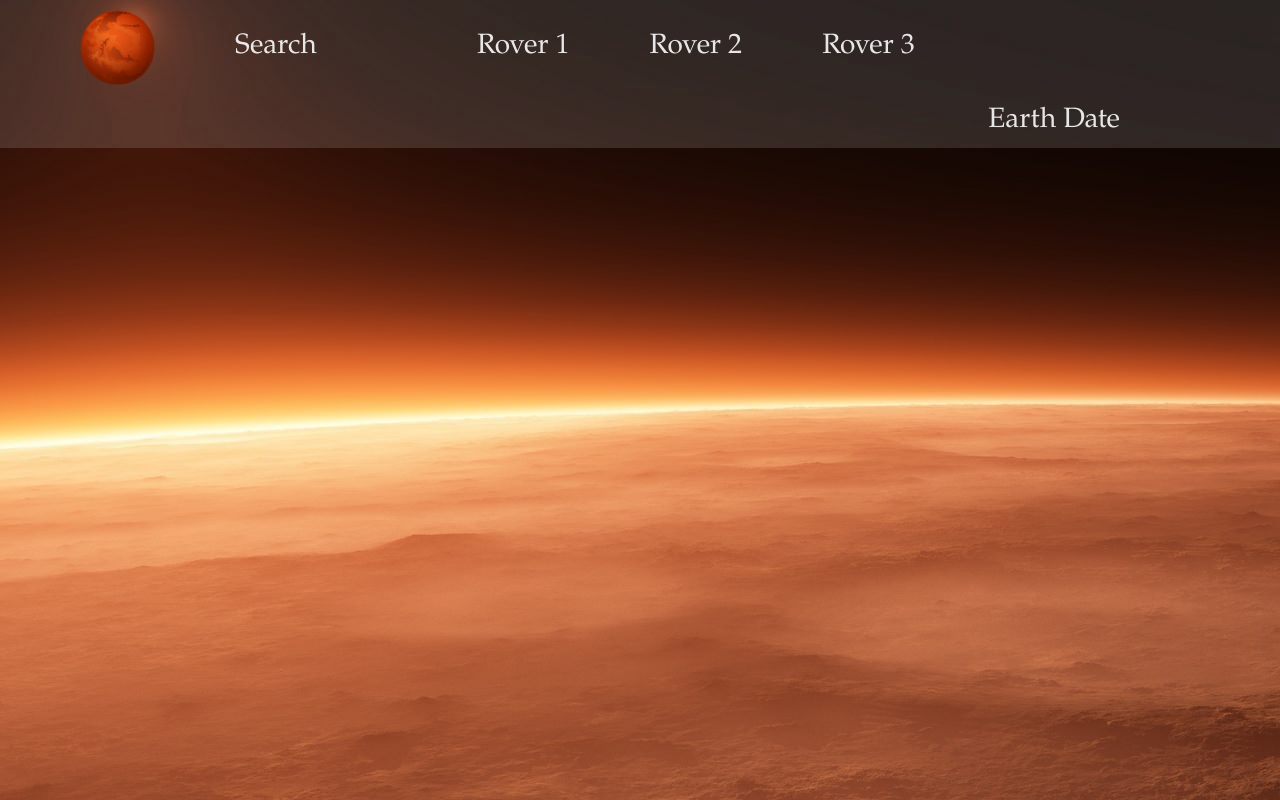
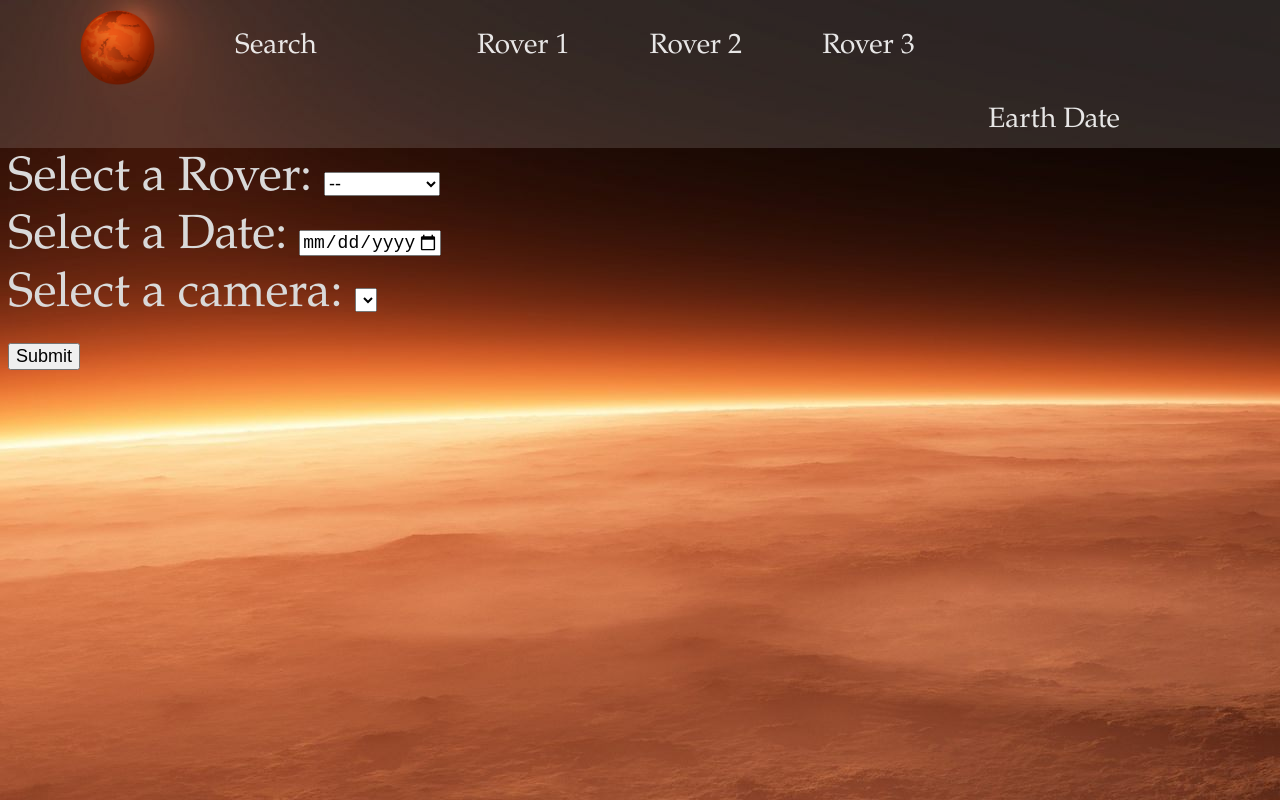
Before and after one commit to osu-cs499-w21/nasa-mars-rovers, a React (Create React App) app: page /search in a window 1280 px wide. Built offline with nearby package versions, Linux system fonts and the light colour scheme.

Commit message:
working on API call

```diff
--- a/src/App.css
+++ b/src/App.css
@@ -89,3 +89,15 @@ body {
   font-size: 100px;
   text-align: center;
 }
+
+select {
+  font-size: 18px;
+}
+
+input {
+  font-size: 18px;
+}
+
+label {
+  font-size: 48px;
+}
--- a/src/App.js
+++ b/src/App.js
@@ -18,6 +18,7 @@ import Rover2 from "./components/rover2";
 import Rover3 from "./components/rover3";
 import Search from "./components/search";
 import ErrorPage from "./components/404";
+import Results from "./components/results";
 
 
 /* where all the links/paths are */
@@ -31,6 +32,7 @@ function App() {
         <Route path="/rover2" component={Rover2} />
         <Route path="/rover3" component={Rover3} />
         <Route path="/search" component={Search} />
+        <Route path="/results" component={Results} />
         <Route exact path="/404" component={ErrorPage} />
         <Route path="*"><Redirect to="/404" /></Route>
       </Switch>
--- /dev/null
+++ b/src/components/results.jsx
@@ -0,0 +1,71 @@
+import React, {useState, useEffect} from 'react';
+import Nav from "./nav";
+import {useHistory, withRouter} from 'react-router-dom';
+
+const Results =() => {
+    const API_KEY = "Nq0SfwbF2davR5zNYTBYenTMiaENV9tCdFicvjVb";
+    const months = ["January","February","March","April","May","June","July","August","September","October","November","December"];
+    var parts = window.location.search.split('=')[1].split(',');
+    var newDate = new Date();
+    var dateParts = parts[1].split('-');
+    newDate.setFullYear(dateParts[0],dateParts[1],dateParts[2]);
+    const [photos, setPhotos] = useState([]);
+    const history = useHistory();
+
+    useEffect(()=>{
+        let ignore = false;
+        const controller = new AbortController();
+        async function fetchPhotos(){
+            console.log("trying to get photos");
+            let responseBody = {};
+            try{
+                if(parts[2] !== "all"){
+                    const res = await fetch(
+                        `https://api.nasa.gov/mars-photos/api/v1/rovers/${parts[0]}/photos?earth_date=${parts[1]}&camera=${parts[2]}&api_key=${API_KEY}`  //
+                    )
+                    responseBody = await res.json();
+                } else {
+                    const res = await fetch(
+                        `https://api.nasa.gov/mars-photos/api/v1/rovers/${parts[0]}/photos?earth_date=${parts[1]}&api_key=${API_KEY}`  //
+                    )
+                    responseBody = await res.json();
+                    console.log("Returned: ", responseBody.photos);
+                }
+            } catch(e) {
+                if(e instanceof DOMException) {
+                    console.log("Request Aborted");
+                    console.log(e)
+                } else {
+                    console.log(e);
+                }
+            }
+            if(!ignore){
+                setPhotos(responseBody.photos || []);
+                console.log(photos);
+            }
+
+            if(parts){
+                fetchPhotos();
+            }
+            return() =>{
+                controller.abort();
+                ignore = true;
+            }
+        }
+    }, [parts]);
+
+
+    return (
+        <div>
+            <Nav />
+            <div style={{marginTop:"150px"}}>
+                <h1>Photos for {parts[0].toUpperCase()} on {months[newDate.getMonth()]} {newDate.getDate()}, {newDate.getFullYear()}</h1>
+                <div style={{display: "inline-flex", width:"100%", flexWrap:"wrap"}}>
+
+                </div>
+            </div>
+        </div>
+    )
+}
+
+export default Results;
--- a/src/components/search.jsx
+++ b/src/components/search.jsx
@@ -1,11 +1,71 @@
 import React from 'react';
 import Nav from "./nav";
+import {useHistory} from 'react-router-dom';
 
 const Search = () => {
+  const history = useHistory();
+  var today = new Date();
+  var dd = today.getDate();
+  var mm = today.getMonth();
+  var yyyy = today.getFullYear();
+  var cameras = {'curiosity':['all','fhaz','rhaz','mast','chemcam','mahli','mardi','navcam'], 'opportunity':['all','fhaz','rhaz','navcam','pancam','minites'], 'spirit':['all','fhaz','rhaz','navcam','pancam','minites']};
+  if(dd<10){
+    dd = '0'+dd;
+  }
+  if(mm<10){
+    mm = '0'+mm;
+  }
+  var maxDay = yyyy + '-' + mm + '-' + dd;
+
+  function updateCameras(){
+    var rover = document.getElementById("rovers").value;
+    var selectCams = cameras[rover];
+    var camOptions = document.getElementById("cameraSelection");
+    if(selectCams){
+      var reset = document.querySelectorAll("#cameraSelection option");
+      reset.forEach(opt => opt.remove());
+      for(var i = 0; i< selectCams.length; i++){
+        var option = document.createElement("option");
+        option.value = selectCams[i];
+        selectCams[i] = selectCams[i].charAt(0).toUpperCase() + selectCams[i].slice(1);
+        option.text = selectCams[i];
+        camOptions.add(option);
+      }
+    }
+  }
+
+  function roverSearch(e) {
+    e.preventDefault();
+    var rover = document.getElementById("rovers").value;
+    var useDate = document.getElementById("findDate").value;
+    var camera = document.getElementById("cameraSelection").value;
+    history.push(`/results?=${rover},${useDate},${camera}`);
+  }
 
   return (
     <div>
       <Nav/>
+      <div style={{marginTop:"150px"}}>
+        <form>
+          <label>Select a Rover: </label>
+          <select id="rovers" onChange={updateCameras} defaultValue="--">
+            <option>--</option>
+            <option value="curiosity">Curiosity</option>
+            <option value="opportunity">Opportunity</option>
+            <option value="spirit">Spirit</option>
+          </select>
+          <br/>
+          <label>Select a Date: </label>
+          <input type="date" id="findDate" max={maxDay}></input>
+          <br/>
+          <label>Select a camera: </label>
+          <select id="cameraSelection">
+          </select>
+          <br/>
+          <br/>
+          <input type="submit" onClick={roverSearch}></input>
+        </form>
+      </div>
     </div>
   );
 
```
Also changed, not shown: 1 other file (tests, documents, lock files or other folders).
